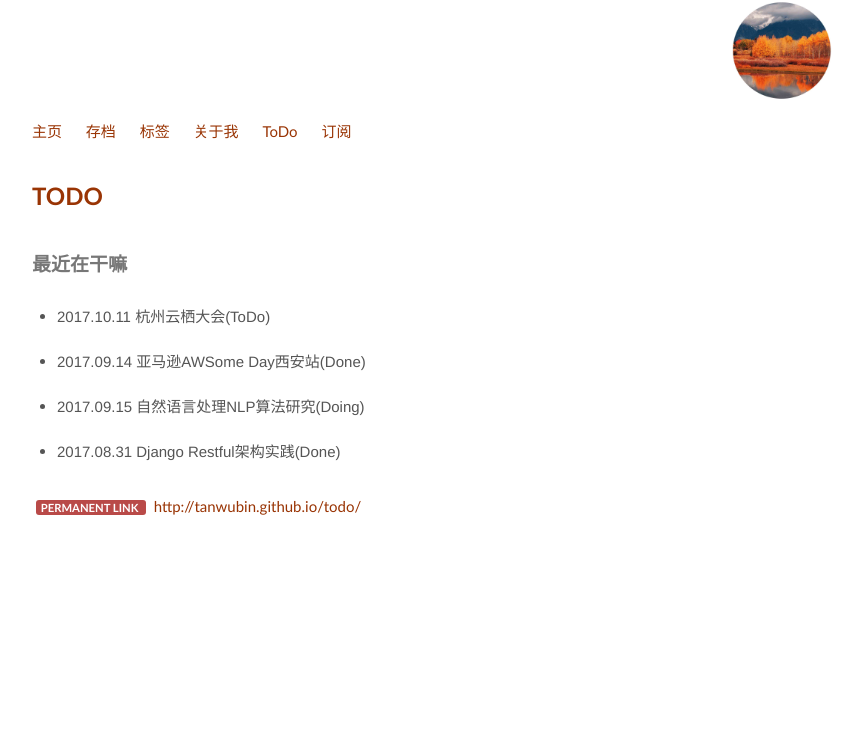
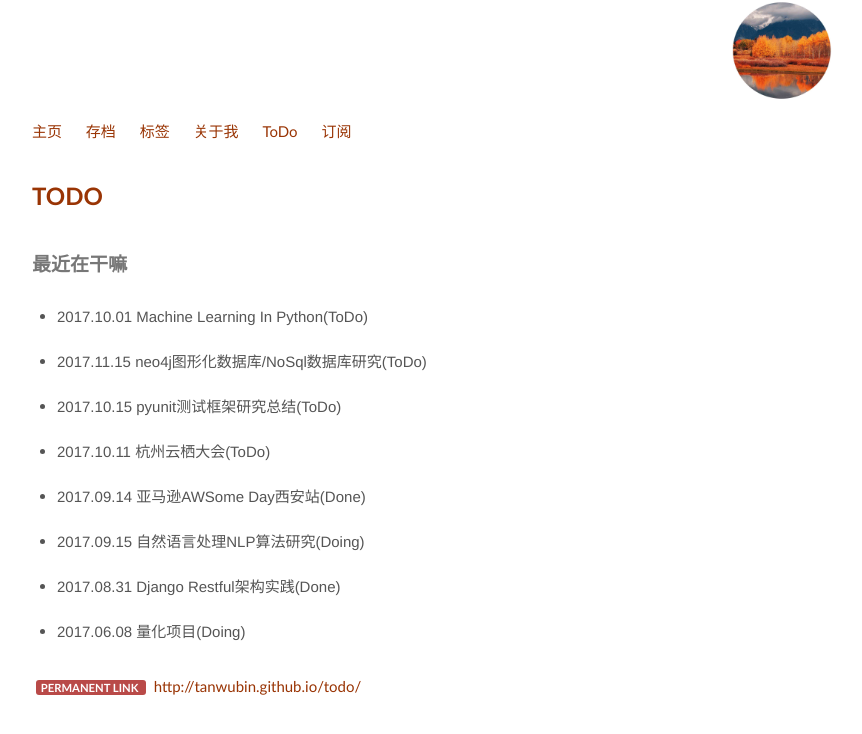
Before and after one commit to fk1091889767/tanwubin.github.io, a Jekyll site: the page built from todo.md, in a window 1280 px wide. Shown: the top 734 px of the page, without its empty margins (208-1070 px from the left). Built offline with Jekyll 4.4.1, drawn with Linux system fonts in a browser that asks for light colours.

Commit message:
update todo

```diff
--- a/todo.md
+++ b/todo.md
@@ -7,6 +7,12 @@ permalink: /todo/
 
 ## 最近在干嘛 #
 
+- 2017.10.01 Machine Learning In Python(ToDo)
+
+- 2017.11.15 neo4j图形化数据库/NoSql数据库研究(ToDo)
+
+- 2017.10.15 pyunit测试框架研究总结(ToDo)
+
 - 2017.10.11 杭州云栖大会(ToDo)
 
 - 2017.09.14 亚马逊AWSome Day西安站(Done)
@@ -14,3 +20,5 @@ permalink: /todo/
 - 2017.09.15 自然语言处理NLP算法研究(Doing)
 
 - 2017.08.31 Django Restful架构实践(Done)
+
+- 2017.06.08 量化项目(Doing)
```
